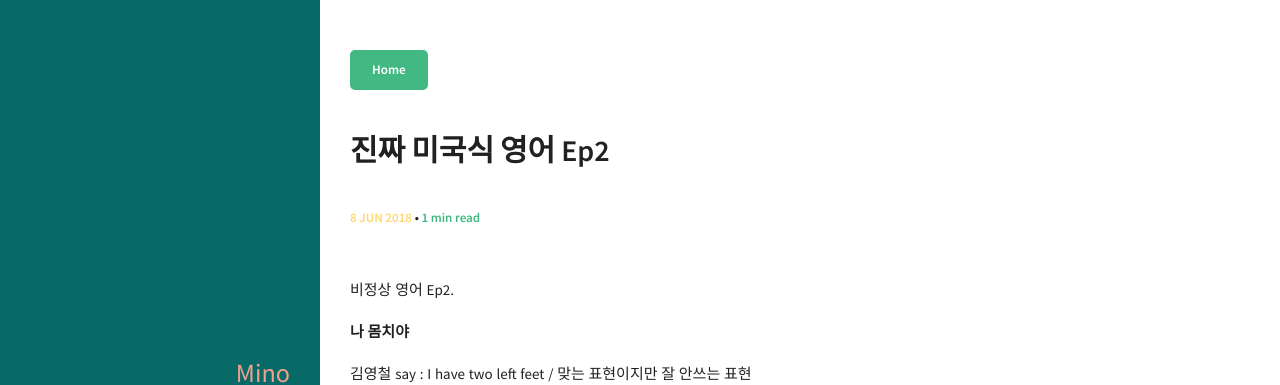
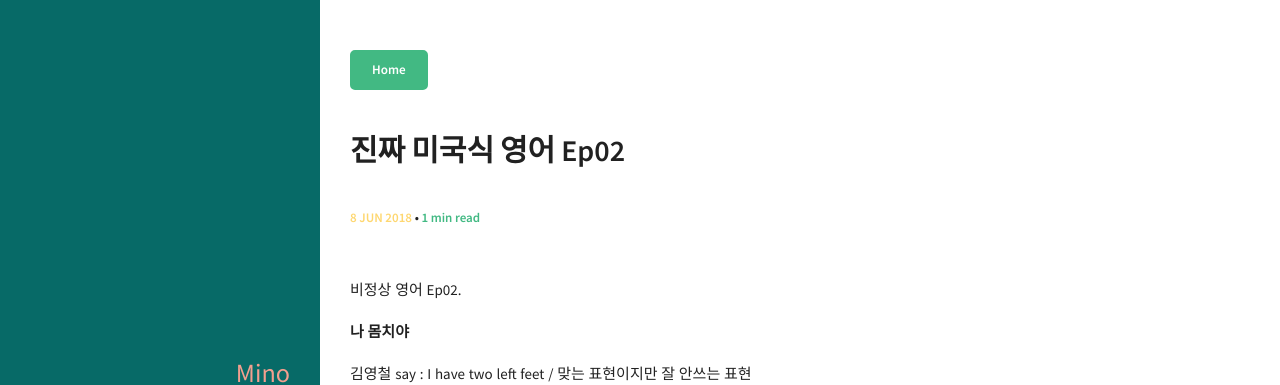
Before and after one commit to minoblog/minoblog.github.io, a Jekyll site: the page built from _posts/2018-06-08-Podcast-English-Ep02.md, in a window 1280 px wide. Shown: the top 385 px of the page. Built offline with Jekyll 4.4.1, drawn with Linux system fonts in a browser that asks for light colours.

Commit message:
Update 2018-06-08-Podcast-English-Ep02.md

```diff
--- a/_posts/2018-06-08-Podcast-English-Ep02.md
+++ b/_posts/2018-06-08-Podcast-English-Ep02.md
@@ -1,12 +1,12 @@
 ---
 layout: post
-title: "진짜 미국식 영어 Ep2"
+title: "진짜 미국식 영어 Ep02"
 excerpt: "English study"
 categories: [study]
 comments: true
 ---
 
-비정상 영어 Ep2.
+비정상 영어 Ep02.
 
 <b> 나 몸치야 </b>
 
```
